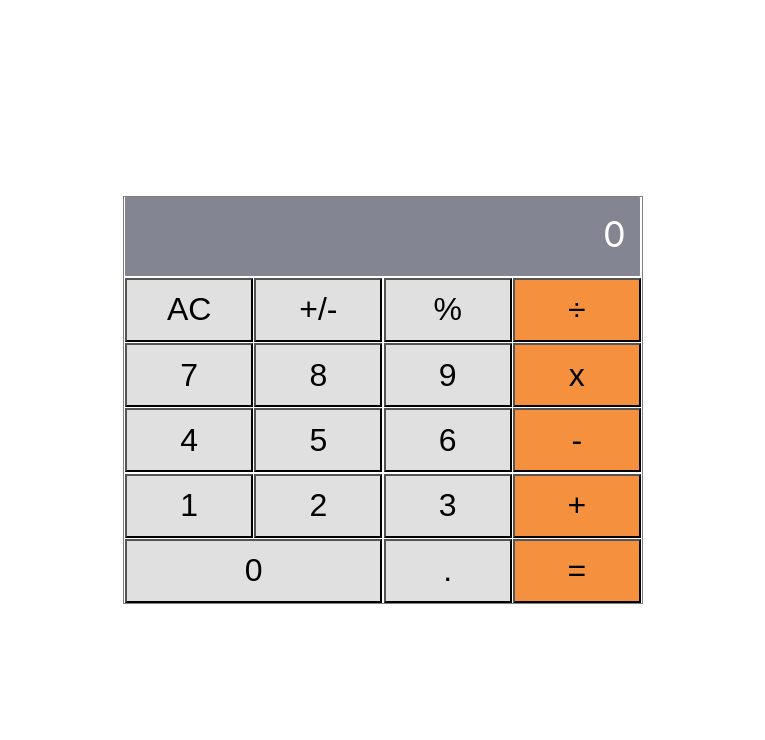
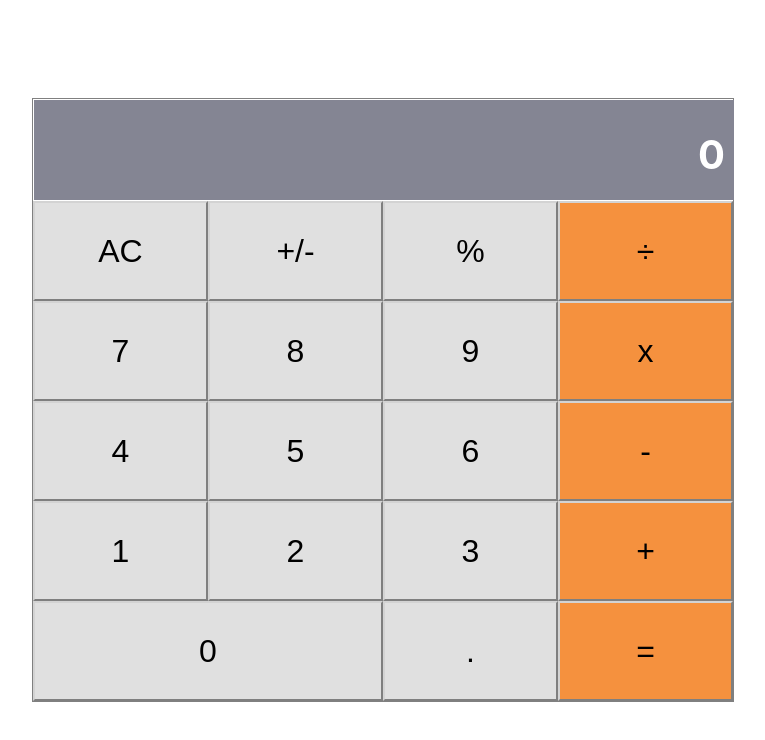
Before and after one commit to FrancoRosa/react-calc, a React (Create React App) app: page / in a window 1280 px wide. Shown: the top 740 px of the page, without its empty margins (257-1022 px from the left). Built offline with nearby package versions, Linux system fonts and the light colour scheme.

Commit message:
Style panel button and button

```diff
--- a/src/components/Display.js
+++ b/src/components/Display.js
@@ -3,9 +3,9 @@ import PropTypes from 'prop-types';
 import '../styles/Display.css';
 
 const Display = ({ text }) => (
-  <p id="display">
-    { text }
-  </p>
+  <div id="display">
+    <p>{ text }</p>
+  </div>
 );
 
 Display.defaultProps = {
--- a/src/styles/App.css
+++ b/src/styles/App.css
@@ -1,4 +1,5 @@
 .app {
+  width: 700px;
   min-width: 16em;
   font-size: 32px;
   border: 1px solid;
--- a/src/styles/Button.css
+++ b/src/styles/Button.css
@@ -1,21 +1,22 @@
 button {
-  height: 2em;
-  margin: 0.02em;
+  height: 100px;
+  margin: 0;
   font-size: 32px;
   padding: 0;
+  border-color: lightgray;
 }
 
 .common {
-  width: 4em;
+  width: 25%;
   background-color: #e0e0e0;
 }
 
 .double {
-  width: 8.04em;
+  width: 50%;
   background-color: #e0e0e0;
 }
 
 .operator {
-  width: 4em;
+  width: 25%;
   background-color: #f5913e;
 }
--- a/src/styles/ButtonPanel.css
+++ b/src/styles/ButtonPanel.css
@@ -1,3 +1,5 @@
 #button-panel {
-  display: block;
+  display: flex;
+  flex-direction: column;
+  min-width: 700px;
 }
--- a/src/styles/Display.css
+++ b/src/styles/Display.css
@@ -1,11 +1,15 @@
 #display {
   text-align: right;
-  width: 13.5em;
+  width: 690px;
   background-color: #848593;
-  border-radius: 0.02em;
-  height: 1.4em;
-  margin: 0.02em;
-  padding: 0.4em;
-  font-size: 36px;
+  height: 80px;
+  padding: 10px 5px;
+  margin: 1px;
+  font-size: 40px;
   color: white;
+  font-weight: bold;
 }
+
+#display > p {
+  margin: 0.5em 0.1em;
+}
```
